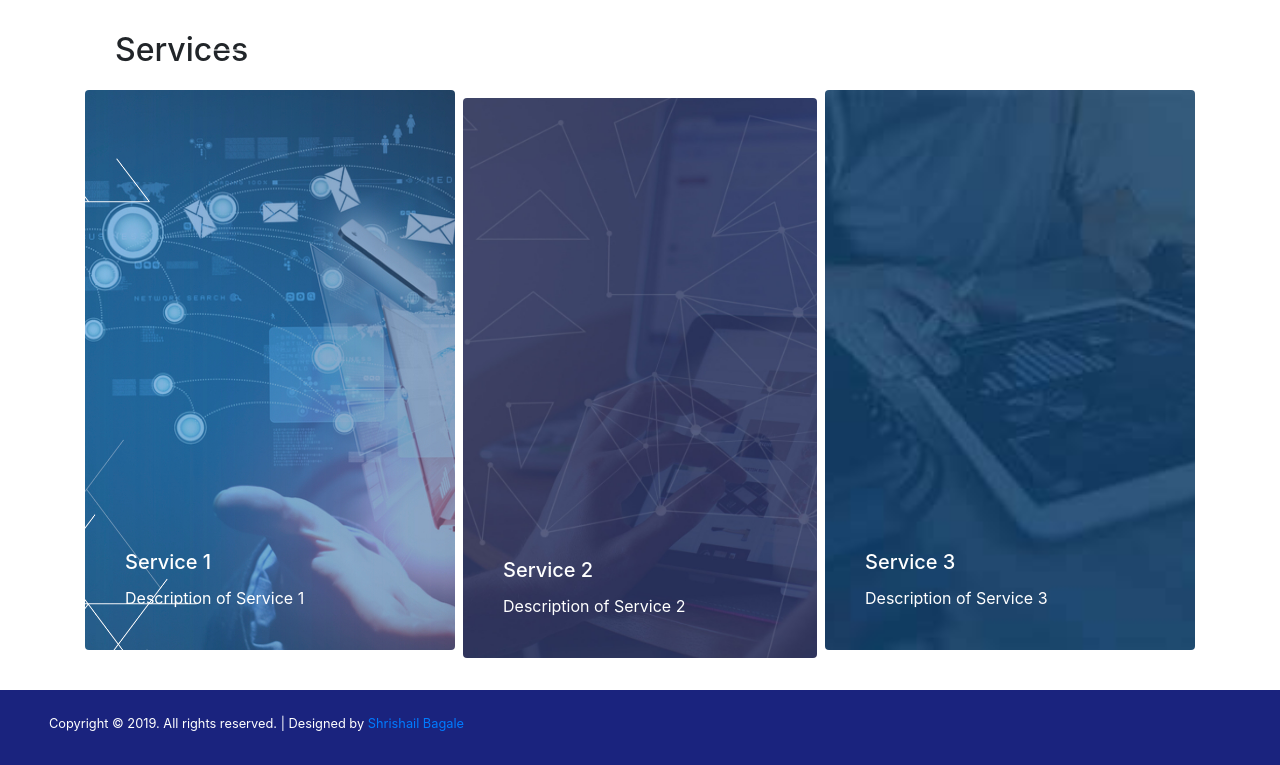
After one commit to shrishailbagale/digiglobeads, a PHP site: page /services.php in a window 1280 px wide. The commit adds this page. Shown: the part 322-1087 px from the top of the page. Run offline with PHP 8.4, Linux system fonts and the light colour scheme.

Commit message:
initial commit

```diff
--- a/assets/style.css
+++ b/assets/style.css
@@ -79,7 +79,7 @@ body {
 
 /* Header Start */
 .carousel-item {
-    height: 65vh;
+    height: 90vh;
     min-height: 350px;
     background: no-repeat center center scroll;
     -webkit-background-size: cover;
--- a/includes/header.php
+++ b/includes/header.php
@@ -1,6 +1,6 @@
 <nav id ="mainNavbar" class ="navbar navbar-dark p-2 navbar-expand-md py-0 fixed-top" style="background: #00000033;">
     <div class="container">
-    <a href="#" class ="navbar-brand1"><img src="img/DigiGlobe-logo.png" style="width:auto; height:60px;" alt=""></a>
+    <a href="#" class ="navbar-brand1"><img src="img/DigiGlobe-logo.png" style="width:auto; height:60px; background :#FFF; padding-left:20px; padding-right:30px; border-radius:10%;" alt=""></a>
     <button class = "navbar-toggler" data-toggle="collapse" data-target ="#navLinks">
       <span class="navbar-toggler-icon"></span>
       </button>
@@ -13,10 +13,10 @@
             <a href="about.php" class="nav-link">ABOUT</a>
           </li>
           <li class ="nav-item">
-            <a href="#service" class="nav-link">SERVICES</a>
+            <a href="services.php" class="nav-link">SERVICES</a>
           </li>
           <li class ="nav-item">
-            <a href="#contact" class="nav-link">CONTACT</a>
+            <a href="https://exhicongroup.com/contact-us/" class="nav-link">CONTACT</a>
           </li>
          </ul>
         </div>
--- /dev/null
+++ b/services.php
@@ -0,0 +1,142 @@
+<!DOCTYPE html>
+<html lang="en">
+<head>
+  <meta charset="UTF-8">
+  <meta name="viewport" content="width=device-width, initial-scale=1.0">
+  <title>Services</title>
+  <link rel="stylesheet" href="./assets/style.css">
+  <link rel="stylesheet" href="https://maxcdn.bootstrapcdn.com/bootstrap/4.5.2/css/bootstrap.min.css">
+  <style>
+    .service-card {
+      height: 70vh;
+      background-size: cover;
+      background-position: center;
+      position: relative;
+      margin-bottom: 0; /* Remove bottom margin */
+      border: none; /* Remove border */
+      transition: box-shadow 0.3s ease; /* Add transition for smooth effect */
+    }
+
+    .service-card:hover {
+      box-shadow: 0px 0px 10px rgba(0, 0, 0, 0.5); /* Add box shadow on hover */
+    }
+
+    .service-card:hover::before {
+      content: "";
+      position: absolute;
+      top: 0;
+      left: 0;
+      width: 100%;
+      height: 100%;
+      background-color: rgba(0, 0, 0, 0.3); /* Add overlay color */
+    }
+
+    .service-card:hover .more-btn {
+      display: block;
+    }
+
+    .more-btn {
+      display: none;
+      position: absolute;
+      bottom: 20px;
+      left: 50%;
+      transform: translateX(-50%);
+    }
+
+    .card-body {
+      position: absolute;
+      bottom: 20px;
+      left: 20px;
+      color: white;
+    }
+
+    #banner {
+      background-image: url("img/bg.png");
+      background-position: center;
+      background-repeat: no-repeat;
+      background-size: cover;
+      text-align: center;
+      color: white;
+      padding: 100px;
+    }
+
+    .services-heading {
+      position: relative;
+      display: inline-block;
+      margin-bottom: 20px;
+    }
+
+    .services-heading::after {
+      content: "";
+      position: absolute;
+      top: 50%;
+      right: 0;
+      transform: translateY(-50%);
+      width: calc(100% - 100px);
+      height: 1px;
+      background-color: white;
+    }
+
+    .services-heading .more-btn {
+      position: absolute;
+      top: 50%;
+      right: 10px; /* Adjust the right value as per your needs */
+      transform: translateY(-50%);
+    }
+  </style>
+</head>
+<body>
+
+<?php include('./includes/header.php') ?>
+
+<div id="banner" class="jumbotron jumbotron-fluid bg-dark">
+  <div class="container">
+    <h1 class="display-4">We Drive Results Services</h1>
+    <p class="lead">Scroll Down to know more ....</p>
+  </div>
+</div>
+
+<div class="container">
+    <div class="col-12">
+  <h2 class="services-heading col-8">Services</h2>
+  <button class="btn btn-primary more-btn col-4">More</button>
+  </div>
+  <div class="row no-gutters">
+    <div class="col-lg-4 col-md-6 mb-4">
+      <div class="card service-card" style="background-image: url('img/service1.jpeg')">
+        <div class="card-body">
+          <h5 class="card-title">Service 1</h5>
+          <p class="card-text">Description of Service 1</p>
+          <!-- <button class="btn btn-primary more-btn">More about Service</button> -->
+        </div>
+      </div>
+    </div>
+    <div class="col-lg-4 col-md-6 mb-4 p-2">
+      <div class="card service-card" style="background-image: url('img/service2.jpg')">
+        <div class="card-body">
+          <h5 class="card-title">Service 2</h5>
+          <p class="card-text">Description of Service 2</p>
+          <!-- <button class="btn btn-primary more-btn">More about Service</button> -->
+        </div>
+      </div>
+    </div>
+    <div class="col-lg-4 col-md-6 mb-4">
+      <div class="card service-card" style="background-image: url('img/service3.jpg')">
+        <div class="card-body">
+          <h5 class="card-title">Service 3</h5>
+          <p class="card-text">Description of Service 3</p>
+          <!-- <button class="btn btn-primary more-btn">More about Service</button> -->
+        </div>
+      </div>
+    </div>
+    <!-- Repeat the above three cards to create a total of six cards -->
+  </div>
+</div>
+
+<?php include('./includes/footer.php') ?>
+
+<script src="https://code.jquery.com/jquery-3.5.1.slim.min.js"></script>
+<script src="https://cdn.jsdelivr.net/npm/popper.js@1.16.0/dist/umd/popper.min.js"></script>
+<script src="https://stackpath.bootstrapcdn.com/bootstrap/4.5.2/js/bootstrap.min.js"></script>
+</body>
+</html>
```
Also changed, not shown: about.php (+30 -10 lines), img/service1.jpeg (added), img/service2.jpg (added), img/service3.jpg (added).
